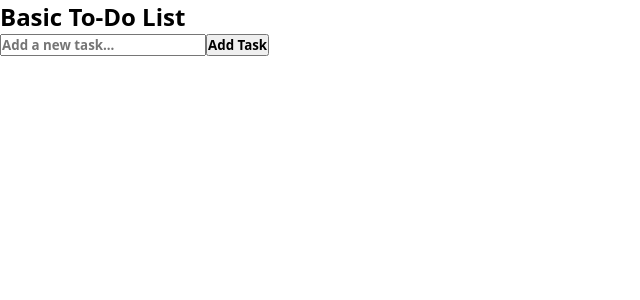
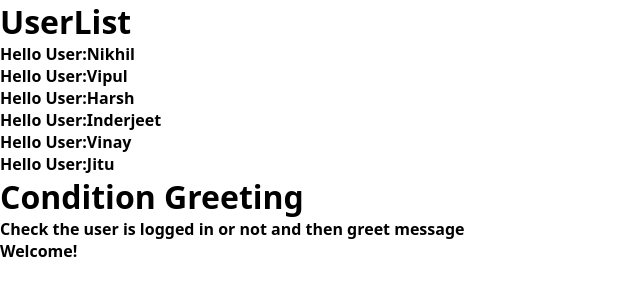
Before and after one commit to nikhildev-webapp/ReactFundamentals, a React (Vite) app: page / in a window 1280 px wide. Shown: the top 300 px of the page, without its empty margins (0-640 px from the left). Built offline with nearby package versions, Linux system fonts and the light colour scheme.

Commit message:
NewExercises

```diff
--- a/src/App.jsx
+++ b/src/App.jsx
@@ -1,10 +1,12 @@
 import './App.css'
-import Todo from './components/Todo'
+import ConditionGreeting from './components/ConditionGreeting'
+import UserList from './components/UserList'
 
 function App() {
   return (
     <>
-        <Todo/>
+      <UserList />
+      <ConditionGreeting/>
     </>
   )
 }
--- /dev/null
+++ b/src/components/ConditionGreeting.jsx
@@ -0,0 +1,18 @@
+import React, { useState } from 'react'
+
+const ConditionGreeting = () => {
+    const [isLoggedIn, setIsLoggedIn] = useState(true);
+  return (
+      <>
+          <h1>Condition Greeting</h1>
+          <p>Check the user is logged in or not and then greet message</p>
+          {isLoggedIn ? (
+            <p>Welcome!</p>
+          ): (
+             <p>Please Login</p>
+          )}
+      </>
+  )
+}
+
+export default ConditionGreeting
--- /dev/null
+++ b/src/components/UserList.jsx
@@ -0,0 +1,24 @@
+import React from 'react'
+
+const UserList = () => {
+    const userList = [
+        'Nikhil',
+        'Vipul',
+        'Harsh',
+        'Inderjeet',
+        'Vinay',
+        'Jitu'
+    ]
+  return (
+      <>
+          <h1>UserList</h1>
+          <ul>
+              {userList.map((user,index) => (
+                  <li key={index}>Hello User:{user}</li>
+              ))}
+          </ul>
+      </>
+  )
+}
+
+export default UserList
```
Also changed, not shown: src/components/TooglePassword.jsx (added, +23 -0 lines).
